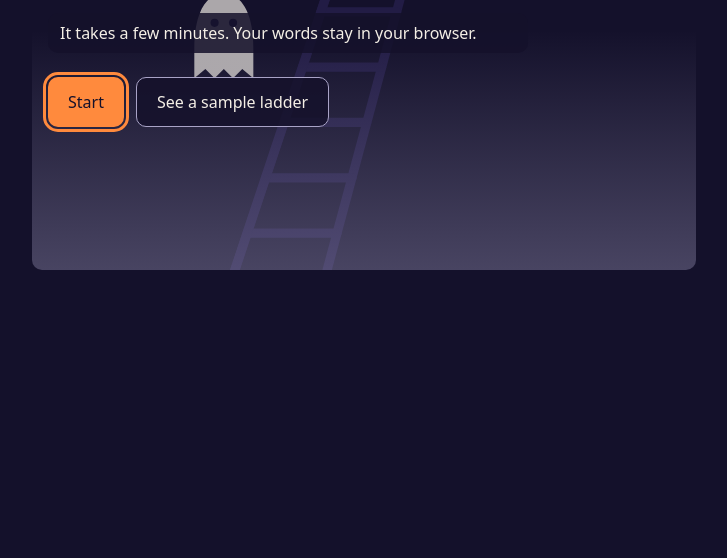
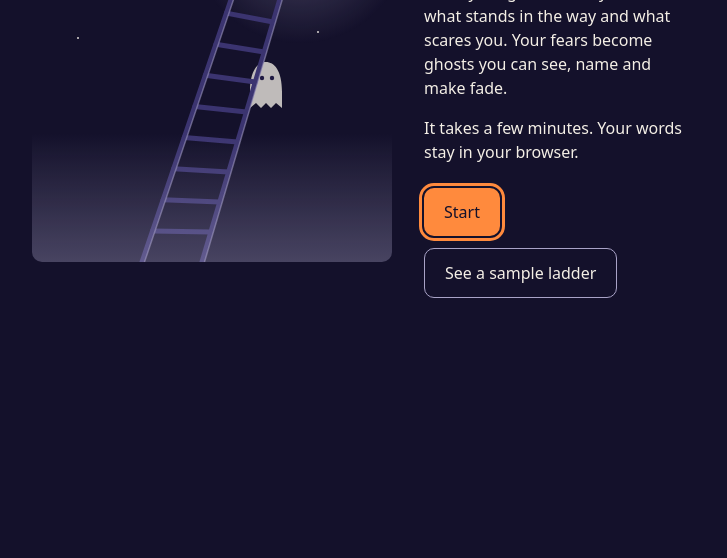
Before and after one commit to liaizhan/haunted-ladder, a website built with Vite: page index.html in a window 1280 px wide. Shown: the part 242-800 px from the top of the page, without its empty margins (276-1003 px from the left). Built offline with nearby package versions, Linux system fonts and the light colour scheme.

Commit message:
Intro scene: two columns, moon no longer cropped, visible ladder, ghost on the rail, twinkling stars (built with Kiro CLI)
Co-Authored-By: Claude Opus 5.5 <noreply@anthropic.com>

```diff
--- a/src/styles.css
+++ b/src/styles.css
@@ -455,16 +455,18 @@ body.calm .fog {
 
 /* Haunted entrance */
 .intro {
-  position: relative;
-  min-height: 30rem;
-  overflow: hidden;
-  border-radius: var(--radius);
+  display: flex;
+  flex-direction: column;
+  gap: 1rem;
+  align-items: stretch;
 }
 
 .intro-scene {
-  position: absolute;
-  inset: 0;
-  z-index: 0;
+  order: -1;
+  width: 100%;
+  height: 260px;
+  border-radius: var(--radius);
+  overflow: hidden;
   pointer-events: none;
 }
 
@@ -475,18 +477,51 @@ body.calm .fog {
 }
 
 .intro-content {
-  position: relative;
-  z-index: 1;
-  padding: 1.5rem 1rem;
+  padding: 0.5rem 0;
   max-width: 100%;
 }
 
-/* Text sits on a dark veil so it keeps AA contrast over the stars and the halo. */
 .intro-content p {
-  background: rgba(20, 17, 43, 0.85);
-  padding: 0.5rem 0.75rem;
-  border-radius: var(--radius);
   max-width: 30rem;
+}
+
+@media (min-width: 720px) {
+  .intro {
+    flex-direction: row;
+    align-items: center;
+    gap: 2rem;
+  }
+  .intro-content {
+    flex: 1 1 0;
+    min-width: 0;
+    padding: 1rem 0;
+  }
+  .intro-scene {
+    order: 0;
+    flex: 0 0 360px;
+    width: 360px;
+    height: 420px;
+  }
+}
+
+@media (prefers-reduced-motion: no-preference) {
+  .intro-star-twinkle {
+    animation: star-twinkle 6s ease-in-out infinite;
+  }
+  .intro-star-twinkle:nth-child(3n) {
+    animation-duration: 8s;
+    animation-delay: -3s;
+  }
+}
+
+@keyframes star-twinkle {
+  0%,
+  100% {
+    opacity: 1;
+  }
+  50% {
+    opacity: 0.35;
+  }
 }
 
 .intro-content h1 {
@@ -514,7 +549,7 @@ a.button {
 }
 
 a.button.secondary {
-  background: rgba(20, 17, 43, 0.85);
+  background: transparent;
   color: var(--moon);
   border: 1px solid var(--mist);
 }
--- a/src/ui/intro.ts
+++ b/src/ui/intro.ts
@@ -7,20 +7,21 @@ function svgEl(name: string, attrs: Record<string, string | number> = {}): SVGEl
 }
 
 // Fixed star positions (x, y, radius) in a 360 x 420 scene, so the picture is always the same.
+const TWINKLE = new Set([0, 2, 6, 11]); // indexes of the four slowly twinkling stars
 const STARS: Array<[number, number, number]> = [
-  [24, 30, 1.2],
+  [24, 30, 1.6],
   [60, 88, 1],
-  [96, 22, 1.4],
+  [96, 22, 1.6],
   [140, 64, 1],
   [188, 34, 1.2],
   [226, 96, 1],
-  [262, 20, 1.3],
+  [262, 20, 1.6],
   [300, 70, 1],
   [334, 28, 1.2],
   [20, 140, 1],
   [118, 130, 1.1],
   [210, 150, 1],
-  [330, 130, 1.2],
+  [330, 130, 1.6],
   [46, 196, 1],
   [286, 190, 1],
   [160, 106, 0.9],
@@ -33,7 +34,7 @@ function buildScene(): SVGSVGElement {
     viewBox: '0 0 360 420',
     width: '100%',
     height: '100%',
-    preserveAspectRatio: 'xMidYMax slice',
+    preserveAspectRatio: 'xMidYMid meet',
     focusable: 'false',
     'aria-hidden': 'true',
   }) as SVGSVGElement;
@@ -55,8 +56,12 @@ function buildScene(): SVGSVGElement {
 
   svg.append(svgEl('rect', { x: 0, y: 0, width: 360, height: 420, fill: '#14112B' }));
 
-  const stars = svgEl('g', { class: 'intro-stars', fill: '#F4EFE6', opacity: 0.8 });
-  for (const [cx, cy, r] of STARS) stars.append(svgEl('circle', { cx, cy, r }));
+  const stars = svgEl('g', { class: 'intro-stars', fill: '#F4EFE6', opacity: 0.9 });
+  STARS.forEach(([cx, cy, r], i) => {
+    const attrs: Record<string, string | number> = { cx, cy, r };
+    if (TWINKLE.has(i)) attrs.class = 'intro-star-twinkle';
+    stars.append(svgEl('circle', attrs));
+  });
   svg.append(stars);
 
   svg.append(
@@ -65,45 +70,57 @@ function buildScene(): SVGSVGElement {
   );
 
   // Ladder silhouette: two rails leaning toward the moon, rungs between them.
+  // One small ghost peeking out from behind the right rail, about two thirds up the ladder.
+  const ghost = svgEl('g', { class: 'intro-ghost', transform: 'translate(234 250)', opacity: 0.9 });
+  ghost.append(
+    svgEl('path', {
+      d: 'M-16 0 C-16 -22 -8 -30 0 -30 C8 -30 16 -22 16 0 L16 16 L10 11 L5 16 L0 11 L-5 16 L-10 11 L-16 16 Z',
+      fill: '#F4EFE6',
+      'fill-opacity': 0.85,
+    }),
+    svgEl('circle', { cx: -4, cy: -14, r: 2.2, fill: '#221C45' }),
+    svgEl('circle', { cx: 6, cy: -14, r: 2.2, fill: '#221C45' }),
+  );
+  svg.append(ghost);
+
+  // Ladder: two rails leaning toward the moon, reaching close to its halo. Drawn after the ghost
+  // so the right rail passes in front of it.
+  const left = { x0: 110, y0: 420, x1: 205, y1: 140 };
+  const right = { x0: 170, y0: 420, x1: 250, y1: 150 };
   const ladder = svgEl('g', {
     class: 'intro-ladder',
-    stroke: '#221C45',
+    stroke: '#3B3470',
     'stroke-width': 5,
     'stroke-linecap': 'round',
     fill: 'none',
   });
-  ladder.append(svgEl('path', { d: 'M110 420 L200 150' }), svgEl('path', { d: 'M160 420 L230 160' }));
-  for (let i = 0; i < 8; i++) {
-    const t = i / 8;
-    const y = 400 - t * 240;
-    const xl = 110 + (420 - y) * (90 / 270);
-    const xr = 160 + (420 - y) * (70 / 260);
-    ladder.append(svgEl('path', { d: `M${xl.toFixed(1)} ${y.toFixed(1)} L${xr.toFixed(1)} ${y.toFixed(1)}` }));
+  ladder.append(
+    svgEl('path', { d: `M${left.x0} ${left.y0} L${left.x1} ${left.y1}` }),
+    svgEl('path', { d: `M${right.x0} ${right.y0} L${right.x1} ${right.y1}` }),
+  );
+  for (let i = 1; i <= 8; i++) {
+    const t = i / 9;
+    const xl = left.x0 + (left.x1 - left.x0) * t;
+    const yl = left.y0 + (left.y1 - left.y0) * t;
+    const xr = right.x0 + (right.x1 - right.x0) * t;
+    const yr = right.y0 + (right.y1 - right.y0) * t;
+    ladder.append(svgEl('path', { d: `M${xl.toFixed(1)} ${yl.toFixed(1)} L${xr.toFixed(1)} ${yr.toFixed(1)}` }));
   }
   svg.append(ladder);
 
-  // One small ghost peeking from behind the left rail.
-  const ghost = svgEl('g', { class: 'intro-ghost', transform: 'translate(104 300)', opacity: 0.85 });
-  ghost.append(
-    svgEl('path', {
-      d: 'M-16 0 C-16 -22 -8 -30 0 -30 C8 -30 16 -22 16 0 L16 16 L10 11 L5 16 L0 11 L-5 16 L-10 11 L-16 16 Z',
-      fill: '#F4EFE6',
-      'fill-opacity': 0.8,
-    }),
-    svgEl('circle', { cx: -5, cy: -14, r: 2.2, fill: '#221C45' }),
-    svgEl('circle', { cx: 5, cy: -14, r: 2.2, fill: '#221C45' }),
-  );
-  svg.append(ghost);
-  // The rail passes in front of the ghost.
-  svg.append(
-    svgEl('path', {
-      d: 'M110 420 L200 150',
-      stroke: '#221C45',
-      'stroke-width': 5,
-      'stroke-linecap': 'round',
-      fill: 'none',
-    }),
-  );
+  // Moonlit edge: a thin line on the right side of each rail, the side facing the moon.
+  const edge = svgEl('g', {
+    class: 'intro-ladder-edge',
+    stroke: '#A9A3C7',
+    'stroke-width': 1.5,
+    'stroke-opacity': 0.5,
+    'stroke-linecap': 'round',
+    fill: 'none',
+  });
+  for (const r of [left, right]) {
+    edge.append(svgEl('path', { d: `M${r.x0 + 2.5} ${r.y0} L${r.x1 + 2.5} ${r.y1}` }));
+  }
+  svg.append(edge);
 
   svg.append(
     svgEl('rect', { class: 'intro-fog', x: 0, y: 290, width: 360, height: 130, fill: 'url(#intro-fog-grad)' }),
```
